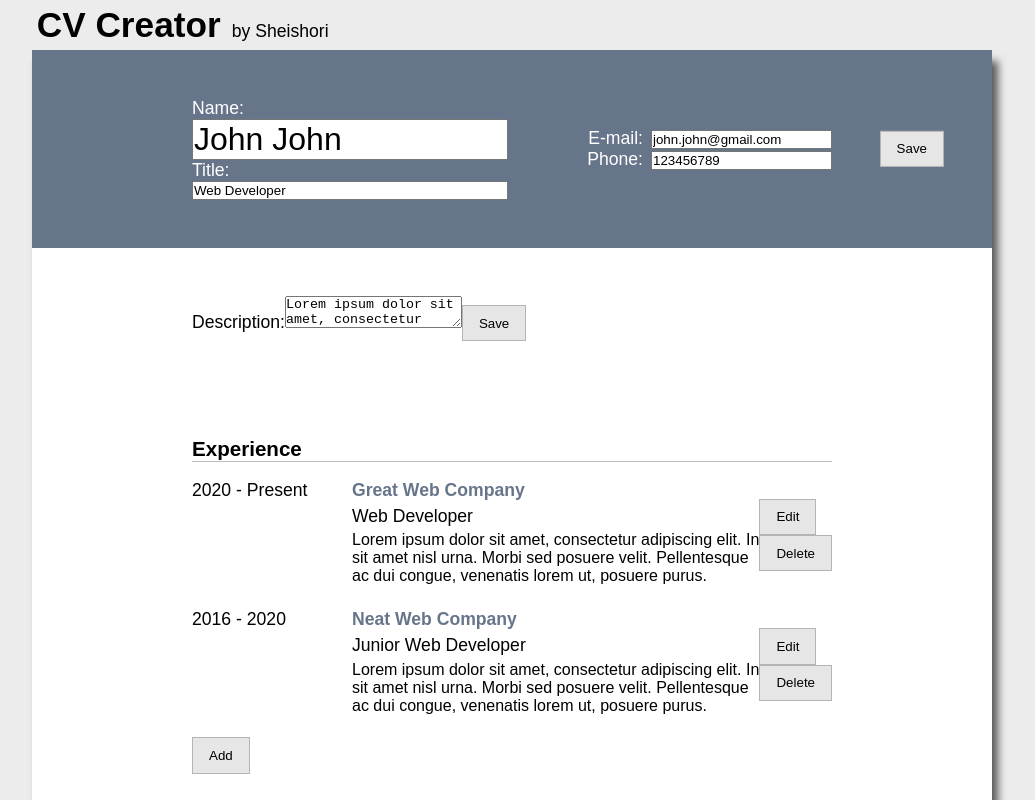
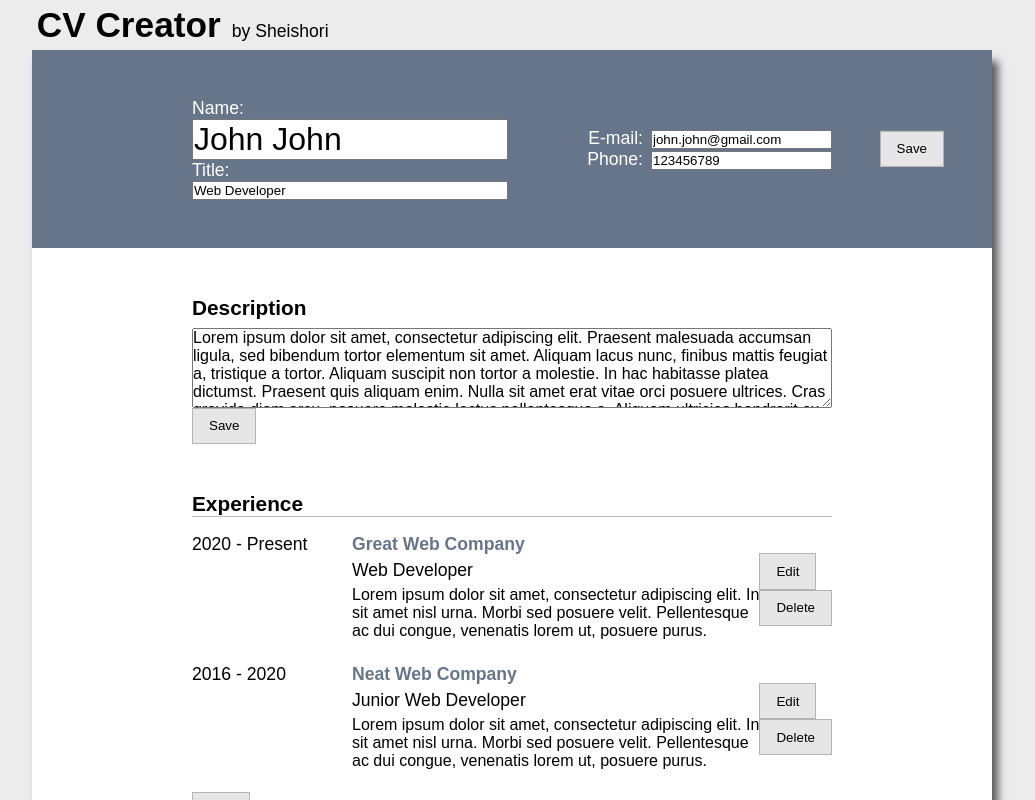
Before and after one commit to Sheishori/cv-creator, a React (Create React App) app: page / in a window 1280 px wide. Shown: the top 800 px of the page, without its empty margins (128-1163 px from the left). Built offline with nearby package versions, Linux system fonts and the light colour scheme.

Commit message:
Style Description

```diff
--- a/src/components/Description.js
+++ b/src/components/Description.js
@@ -1,4 +1,5 @@
 import React from 'react';
+import '../styles/Description.css';
 
 class Description extends React.Component {
 	constructor(props) {
@@ -58,11 +59,11 @@ class Description extends React.Component {
 		}
 
 		return (
-			<form id='Description'>
-				<label htmlFor='desc'>Description:</label>
+			<div id='Description'>
+				<label htmlFor='desc'>Description</label>
 				{descField}
 				{button}
-			</form>
+			</div>
 		);
 	}
 }
--- a/src/styles/App.css
+++ b/src/styles/App.css
@@ -51,6 +51,7 @@ header a:hover {
 }
 
 h3 {
+	font-size: 1.3rem;
 	border-bottom: 1px solid rgb(190, 190, 190);
 	margin-bottom: 0.5rem;
 }
--- /dev/null
+++ b/src/styles/Description.css
@@ -0,0 +1,18 @@
+#Description label {
+	font-size: 1.3rem;
+	font-weight: 600;
+}
+
+#Description textarea {
+	display: block;
+	width: 100%;
+	height: 5rem;
+	font-size: 1rem;
+	font-family: Arial, Helvetica, sans-serif;
+	margin-top: 0.5rem;
+}
+
+#Description div {
+	margin-top: 0.5rem;
+	font-size: 1rem;
+}
```
